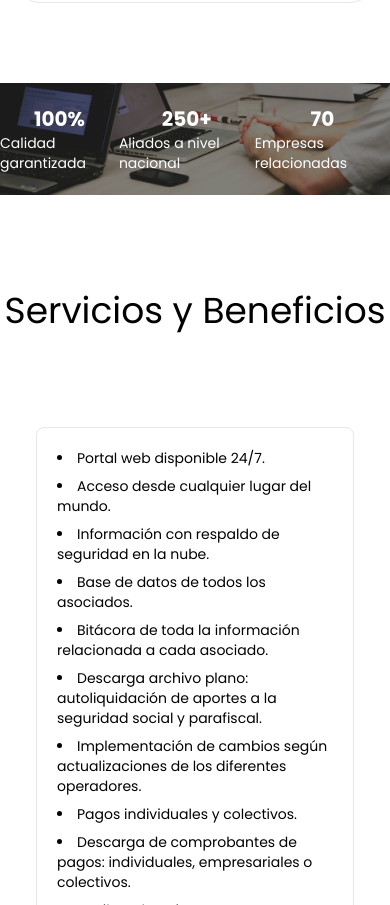
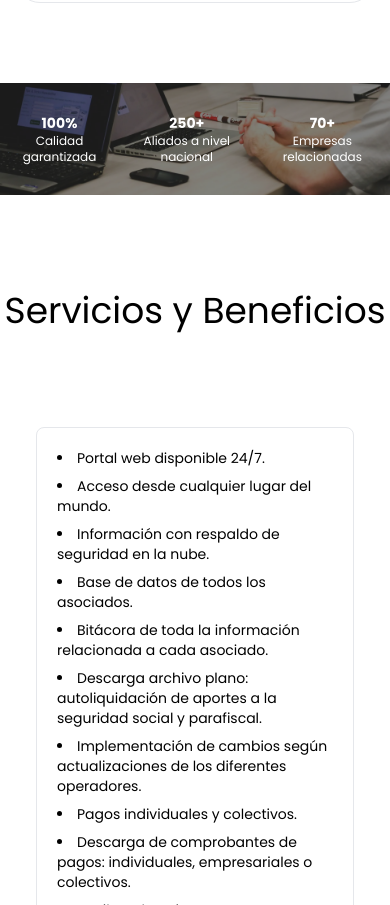
Before and after one commit to Xseb4s/megatech, a React (Vite) app: page / in a window 390 px wide. Shown: the part 2239-3144 px from the top of the page. Built offline with nearby package versions, Linux system fonts and the light colour scheme.

Commit message:
feat: added a modal for contact form and fixed a responsive bug at counter

```diff
--- a/package.json
+++ b/package.json
@@ -11,11 +11,13 @@
     "preview": "vite preview"
   },
   "dependencies": {
+    "@emailjs/browser": "^4.1.0",
     "framer-motion": "^11.0.5",
     "popmotion": "^11.0.5",
     "react": "^18.2.0",
     "react-dom": "^18.2.0",
-    "react-icons": "^5.0.1"
+    "react-icons": "^5.0.1",
+    "zustand": "^4.5.1"
   },
   "devDependencies": {
     "@types/react": "^18.2.55",
--- a/src/app/contact.jsx
+++ b/src/app/contact.jsx
@@ -1,10 +1,29 @@
-
+import { useRef, useState } from "react";
+import sendEmail from "../utils/sendemail";
+import Modal from "../components/modal";
+import useModalStore from "../store/modal";
 
 const Contact = () => {
-    const onSubmit = () => {
+    const {openModal} = useModalStore()
+    const [message, setMessage] = useState("");
+    const form = useRef();
 
+    const handleSubmit = async (e) => {
+      e.preventDefault();
+
+      try {
+        await sendEmail(form.current);
+        setMessage("exitoso. Gracias por contactarnos...")
+    } catch (error) {
+        console.log("Error sending email: ", error);
+        setMessage("fallido. Itentalo más tarde...")
     }
+        openModal();
+      e.target.reset()
+    };
   return (
+    <>
+    <Modal message={message} />
     <section className="custom-bg-contact relative lg:h-[100vh] xl:h-[75vh] text-white" id="contacto">
         <article className="py-24 lg:mx-10 xl:mx-36 flex">
             <div className="flex flex-col gap-4 justify-center relative pl-4 max-sm:p-4 max-sm:w-[100vw]">
@@ -14,9 +33,9 @@ const Contact = () => {
                     </h2>
                     <span>Haz parte de la magia</span>
                 </div>
-                <form className="flex flex-col gap-4" onSubmit={onSubmit}>
+                <form ref={form} className="flex flex-col gap-4" onSubmit={handleSubmit}>
                     <input type="text" name="from_name" placeholder="Nombre/Empresa" className="bg-transparent border-b-2 p-1 focus:outline-none focus:border-orange-400" required/>
-                    <input type="number" name="from_number" placeholder="Celular" className="bg-transparent border-b-2 p-1 focus:outline-none focus:border-yellow-400 appearance-none" required/>
+                    <input type="number" name="from_tel" placeholder="Celular" className="bg-transparent border-b-2 p-1 focus:outline-none focus:border-yellow-400 appearance-none" required/>
                     <input type="text" name="from_city" placeholder="Ciudad" className="bg-transparent border-b-2 p-1 focus:outline-none focus:border-teal-400" required/>
                     <input type="email" name="from_email" placeholder="Correo" className="bg-transparent border-b-2 p-1 focus:outline-none focus:border-indigo-400" required/>
                     <textarea name="message" cols="30" rows="6" placeholder="¿Un mensaje?" className="bg-transparent border-b-2 p-1 focus:outline-none focus:border-blue-400"/>
@@ -25,6 +44,7 @@ const Contact = () => {
             </div>
         </article>
     </section>
+    </>
   )
 }
 
--- a/src/app/counter.jsx
+++ b/src/app/counter.jsx
@@ -3,17 +3,17 @@ const Counter = () => {
   return (
     <section className="custom-bg-counter relative text-white h-28">
         <article className="w-full h-full flex justify-evenly items-center">
-            <div className="h-fit items-center flex flex-col">
-                <h2 className="text-xl font-bold">100%</h2>
-                <span className="text-sm">Calidad garantizada</span>
+            <div className="h-fit items-center flex flex-col text-center ">
+                <h2 className="text-xl font-bold max-sm:text-sm">100%</h2>
+                <span className="text-sm max-sm:text-xs">Calidad garantizada</span>
             </div>
-            <div className="h-fit items-center flex flex-col">
-                <h2 className="text-xl font-bold">250+</h2>
-                <span className="text-sm">Aliados a nivel nacional</span>
+            <div className="h-fit items-center flex flex-col text-center ">
+                <h2 className="text-xl font-bold max-sm:text-sm">250+</h2>
+                <span className="text-sm max-sm:text-xs">Aliados a nivel nacional</span>
             </div>
-            <div className="h-fit items-center flex flex-col">
-                <h2 className="text-xl font-bold">70</h2>
-                <span className="text-sm">Empresas relacionadas</span>
+            <div className="h-fit items-center flex flex-col text-center ">
+                <h2 className="text-xl font-bold max-sm:text-sm">70+</h2>
+                <span className="text-sm max-sm:text-xs">Empresas relacionadas</span>
             </div>
         </article>
     </section>
--- /dev/null
+++ b/src/components/modal/index.jsx
@@ -0,0 +1,43 @@
+import useModalStore from "@/store/modal"
+import { FaPaperPlane } from "react-icons/fa";
+import PropTypes from "prop-types";
+
+const Modal = ({message}) => {
+    const {isOpen, closeModal} = useModalStore()
+
+  return (
+    <>
+    {isOpen ? (
+        <div className="bg-black/60 backdrop-blur-sm fixed z-[999] flex items-center justify-center top-0 left-0 bottom-0 right-0">
+                <div className="bg-white p-2 w-96 h-96 flex flex-col items-center justify-between rounded-lg">
+                    <div className="w-full h-full">
+                        <h2 className="border-b-2 text-center p-2">
+                            <strong className="spacebold mr-2 text-xl">
+                                MEGA
+                                <span className="text-gray-300">
+                                    TECH
+                                </span>
+                            </strong>
+                            te espera...
+                        </h2>
+                        <div className="h-full flex flex-col items-center justify-center">
+                            <p className="mb-10 text-center">
+                                Tu mensaje ha sido {message}
+                            </p>
+                            <FaPaperPlane className="w-20 h-auto text-teal-500"/>
+                        </div>
+                    </div>
+                    <button type="button" className="w-fit border-0 p-1 rounded-lg text-white bg-gradient-to-r from-green-400 to-blue-500 hover:from-pink-500 hover:to-yellow-500 hover:scale-110 transition transition-duration-300" onClick={() => closeModal(false)}>
+                        cerrar
+                    </button>
+                </div>
+            </div>
+    ) : null
+    }
+    </>
+  )
+}
+Modal.PropTypes = {
+    message:PropTypes.any.isRequired
+};
+export default Modal
--- /dev/null
+++ b/src/store/modal.js
@@ -0,0 +1,9 @@
+import {create} from 'zustand';
+
+const useModalStore = create((set) => ({
+  isOpen: false,
+  openModal: () => set({ isOpen: true }),
+  closeModal: () => set({ isOpen: false }),
+}));
+
+export default useModalStore;
--- /dev/null
+++ b/src/utils/sendemail.js
@@ -0,0 +1,12 @@
+import emailjs from '@emailjs/browser';
+
+const sendEmail = (form) => {
+  return emailjs.sendForm(
+    `${import.meta.env.VITE_SERVICE}`,
+    `${import.meta.env.VITE_TEMPLATE}`,
+    form,
+    `${import.meta.env.VITE_KEY}`
+  );
+};
+
+export default sendEmail;
```
Also changed, not shown: 1 other file (tests, documents, lock files or other folders).
